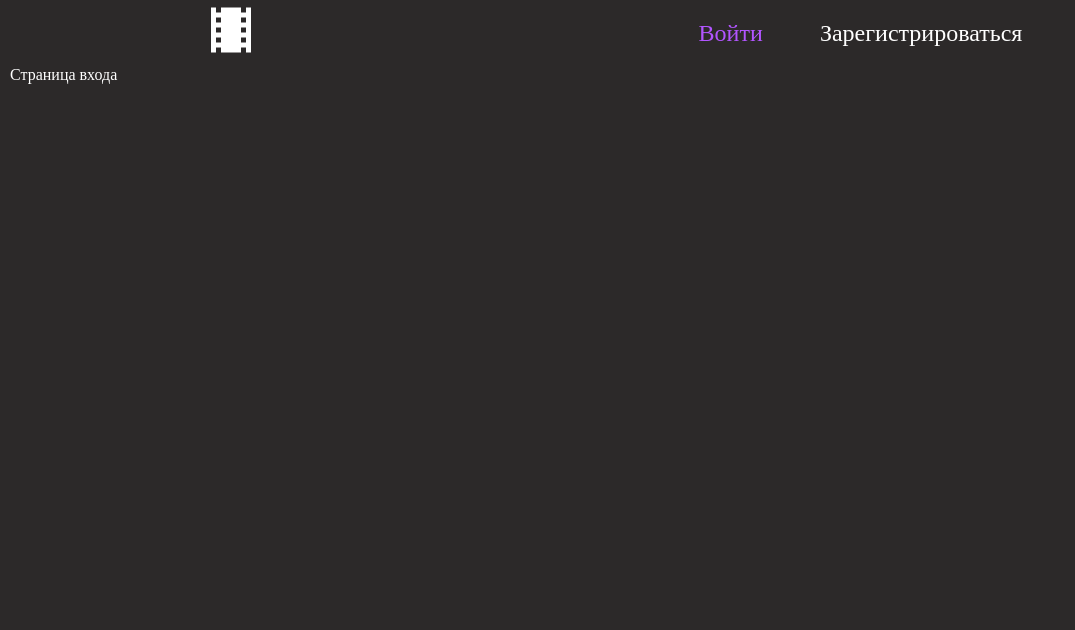
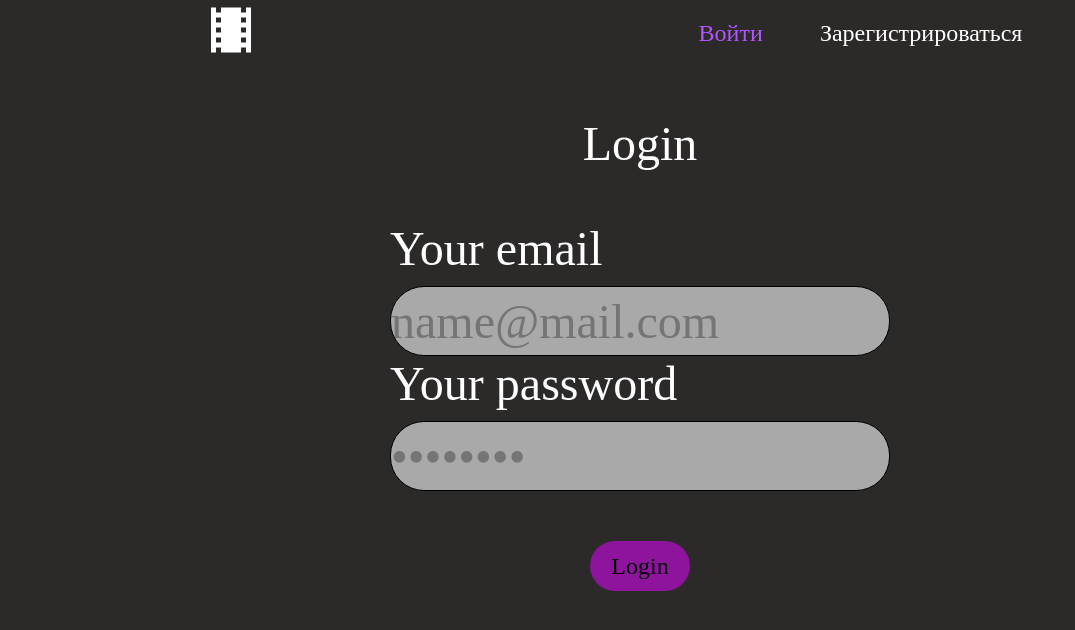
Before and after one commit to Valery-Abmetka/kinopoisk-for-aston, a React (Vite) app: page /signin in a window 1280 px wide. Shown: the top 630 px of the page, without its empty margins (0-1075 px from the left). Built offline with nearby package versions, Linux system fonts and the light colour scheme.

Commit message:
feat: add Login and signup pages

```diff
--- a/package.json
+++ b/package.json
@@ -16,6 +16,7 @@
     "firebase": "^10.8.0",
     "react": "^18.2.0",
     "react-dom": "^18.2.0",
+    "react-hook-form": "^7.50.1",
     "react-icons": "^5.0.1",
     "react-redux": "^9.1.0",
     "react-router-dom": "^6.22.1"
--- a/src/pages/LoginPage/ui/LoginPage.tsx
+++ b/src/pages/LoginPage/ui/LoginPage.tsx
@@ -1,3 +1,5 @@
+import { Login } from "../../../widgest/Login";
+
 export function LoginPage() {
-  return <h2>Страница входа</h2>;
+  return <Login />;
 }
--- a/src/pages/SignupPage/ui/SignupPage.tsx
+++ b/src/pages/SignupPage/ui/SignupPage.tsx
@@ -1,3 +1,5 @@
+import { Signup } from "../../../widgest/Signup";
+
 export function SignupPage() {
-  return <h2>Регистрация</h2>;
+  return <Signup />;
 }
--- /dev/null
+++ b/src/shared/UI/Form/Form.module.css
@@ -0,0 +1,37 @@
+.form {
+  width: 500px;
+  margin: 0 auto;
+}
+.label {
+  display: block;
+  margin-bottom: 10px;
+  text-align: unset;
+  font-size: xxx-large;
+}
+.input {
+  background: darkgray;
+  border: 1px solid black;
+  border-radius: 34px;
+  box-sizing: border-box;
+  height: 70px;
+  width: 500px;
+  font-size: xxx-large;
+}
+
+.title {
+  font-size: xxx-large;
+  text-align: center;
+  padding: 50px;
+}
+
+.button {
+  width: 100px;
+  height: 50px;
+  margin: 0 auto;
+  display: block;
+  text-align: center;
+  border-radius: 50px;
+  margin-top: 50px;
+  font-size: x-large;
+  background-color: rgb(142, 20, 158);
+}
--- /dev/null
+++ b/src/shared/UI/Form/Form.tsx
@@ -0,0 +1,70 @@
+import { SubmitHandler, useForm } from "react-hook-form";
+import styles from "./Form.module.css";
+
+interface MyForm {
+  email: string;
+  password: string;
+}
+
+interface Props {
+  page: "Signup" | "Login";
+}
+
+export function Form({ page }: Props) {
+  const { register, handleSubmit } = useForm<MyForm>({
+    defaultValues: {
+      email: "",
+      password: "",
+    },
+  });
+
+  const onSubmit: SubmitHandler<MyForm> = (data) => {
+    const { email, password } = data;
+    if (page === "Signup") {
+      console.log(email);
+
+      // dispatch(signup({ email, password }));
+    }
+    if (page === "Login") {
+      console.log(password);
+      // dispatch(signin({ email, password }));
+    }
+  };
+
+  return (
+    <div>
+      <h2 className={styles.title}>{page}</h2>
+      <form onSubmit={handleSubmit(onSubmit)} className={styles.form}>
+        <div>
+          <label htmlFor="email" className={styles.label}>
+            Your email
+          </label>
+          <input
+            {...register("email")}
+            type="email"
+            name="email"
+            id="email"
+            className={styles.input}
+            placeholder="name@mail.com"
+          />
+        </div>
+        <div>
+          <label htmlFor="password" className={styles.label}>
+            Your password
+          </label>
+          <input
+            {...register("password")}
+            type="password"
+            name="password"
+            id="password"
+            placeholder="••••••••"
+            className={styles.input}
+          />
+        </div>
+        <button className={styles.button} type={"submit"}>
+          {page}
+        </button>
+      </form>
+    </div>
+  );
+}
--- a/src/shared/index.ts
+++ b/src/shared/index.ts
@@ -1,6 +1,7 @@
 import { Button } from "./UI/Button/Button";
+import { Form } from "./UI/Form/Form";
 import { AddFavorites } from "./UI/addFavorite/ui/AddFavorits";
 import { CardLoader } from "./api/CardLoader";
 import { DataLoading } from "./api/DataLoading";
 
-export { Button, DataLoading, AddFavorites, CardLoader };
+export { Button, DataLoading, AddFavorites, CardLoader, Form };
--- /dev/null
+++ b/src/widgest/Login/index.ts
@@ -0,0 +1,3 @@
+import { Login } from "./ui/Login";
+
+export { Login };
--- /dev/null
+++ b/src/widgest/Login/ui/Login.tsx
@@ -0,0 +1,5 @@
+import { Form } from "../../../shared";
+
+export function Login() {
+  return <Form page="Login" />;
+}
--- /dev/null
+++ b/src/widgest/Signup/index.ts
@@ -0,0 +1,3 @@
+import { Signup } from "./ui/Signup";
+
+export { Signup };
--- /dev/null
+++ b/src/widgest/Signup/ui/Signup.tsx
@@ -0,0 +1,5 @@
+import { Form } from "../../../shared";
+
+export function Signup() {
+  return <Form page="Signup" />;
+}
```
Also changed, not shown: src/firebase.ts (added, +14 -0 lines), 1 other file (tests, documents, lock files or other folders).
